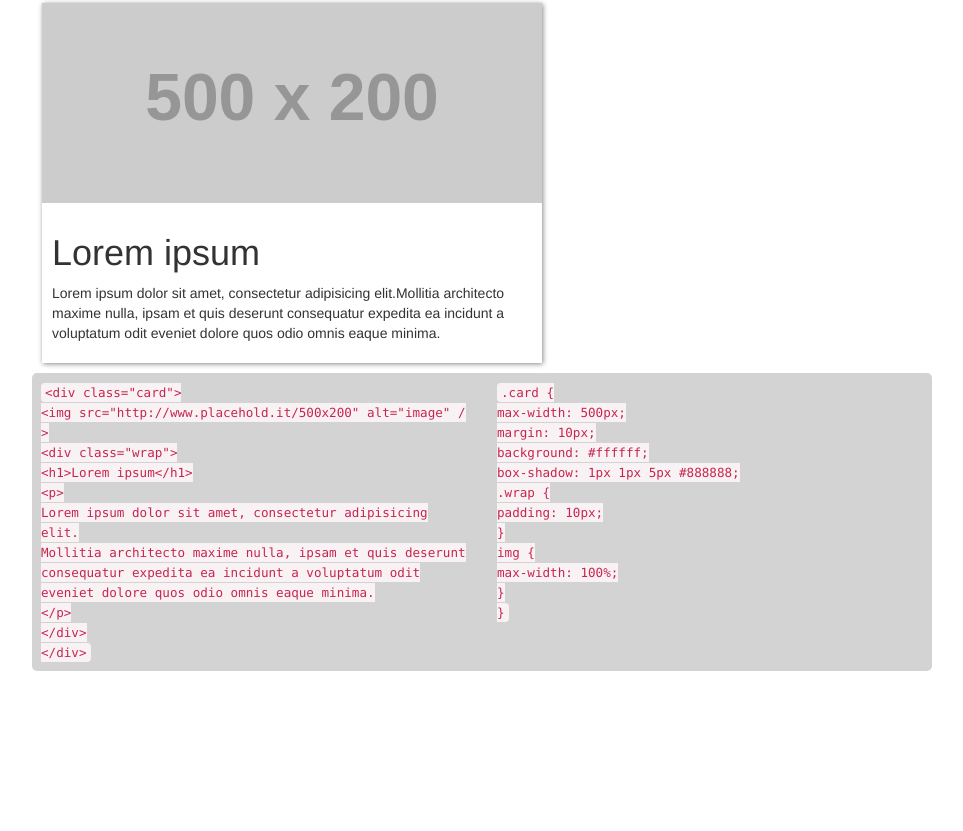
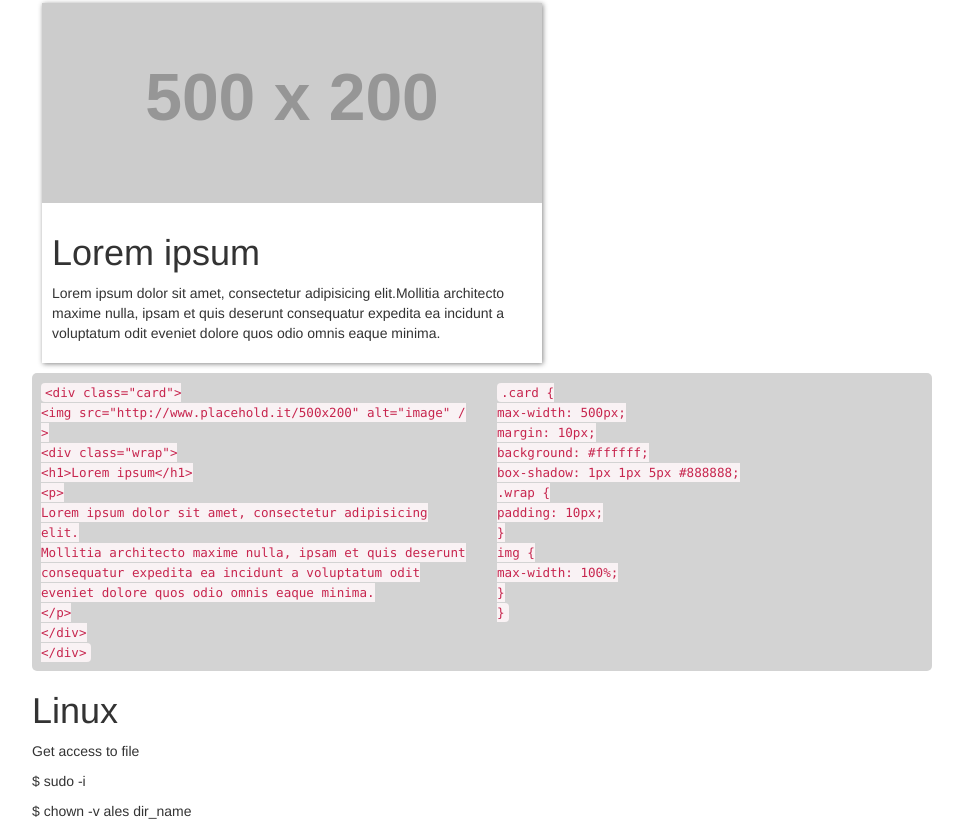
Before and after one commit to Geroxan810/WebCodeStorage, a plain HTML site: page index.html in a window 1280 px wide. Shown: the part 2583-3414 px from the top of the page, without its empty margins (313-1276 px from the left). Before the commit the page ends 3254 px from the top, so only its background shows below. Drawn offline with Linux system fonts and the light colour scheme; placeholder pictures from the web are drawn by us.

Commit message:
Fast add linux section --need-fix

```diff
--- a/index.html
+++ b/index.html
@@ -219,7 +219,10 @@
     </div>
 
   </div>
-
+  <h1>Linux</h1>
+  <p>Get access to file</p>
+  <p>$ sudo -i</p>
+  <p>$ chown -v ales dir_name</p>
 </div>
 </div>
 </body>
```
